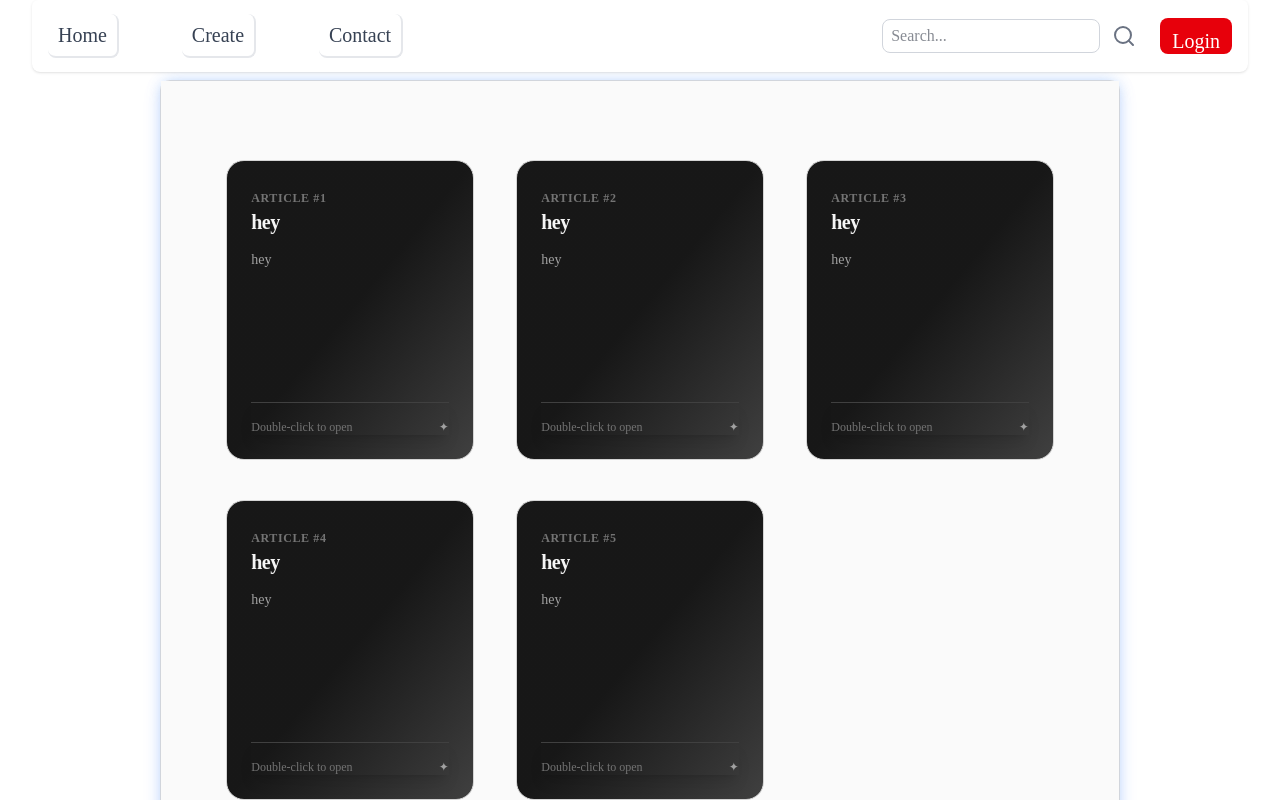
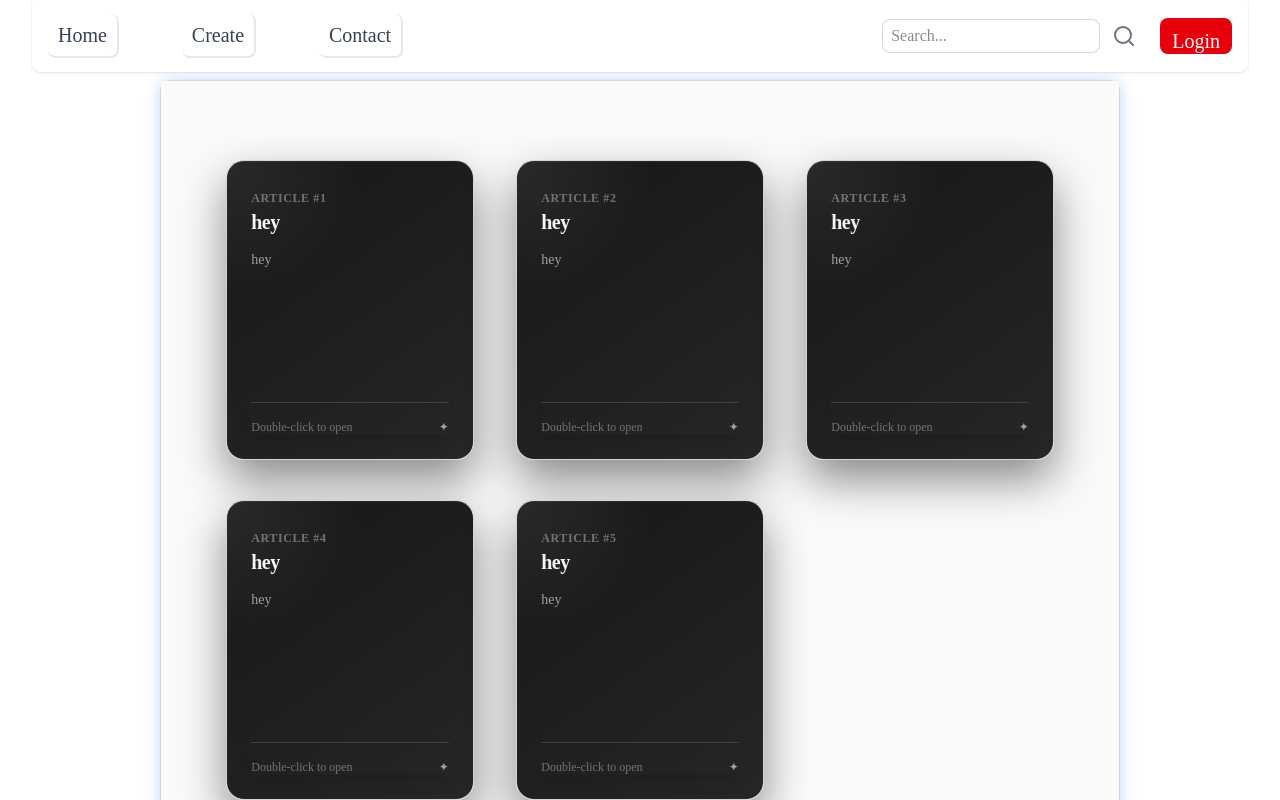
Before and after one commit to PREPMND/BlogMait, a Next.js app: page / in a window 1280 px wide. Shown: the top 800 px of the page. Built offline with nearby package versions, Linux system fonts and the light colour scheme.

Commit message:
Aug 7, 2026, 8:47 AM

```diff
--- a/components/ui/card-tactical.tsx
+++ b/components/ui/card-tactical.tsx
@@ -82,6 +82,15 @@ export default function Perfect3DTiltCard({ id, title, description, slug }: Blog
                     rotateX: rotateXSpring,
                     rotateY: rotateYSpring,
                     transformStyle: "preserve-3d",
+                    backgroundImage: `
+                    radial-gradient(circle at top left, rgba(255,255,255,0.08), transparent 35%),
+            linear-gradient(145deg, rgb(23 23 23), rgb(38 38 38))
+        `,
+                    boxShadow: `
+            0 20px 45px rgba(0,0,0,.45),
+            inset 0 1px 0 rgba(255,255,255,.06),
+            inset 0 -1px 0 rgba(255,255,255,.02)
+        `,
                 }}
                 className="glowing-card max-w-[99%] m-auto w-[360px] h-[380px] xs:w-[210px] xss:h-[280px] xss:w-[230px] xs:h-[240px]  sm:w-[250px] md:w-[300px] lg:w-[250px] md:h-[300px] p-6 bg-gradient-to-br from-neutral-900 via-neutral-900 to-neutral-700  dark:bg-neutral-900 text-neutral-100 cursor-pointer border border-neutral-300 dark:border-neutral-700 rounded-2xl flex flex-col justify-between backdrop-blur-md transition-colors duration-200"
             >
```
